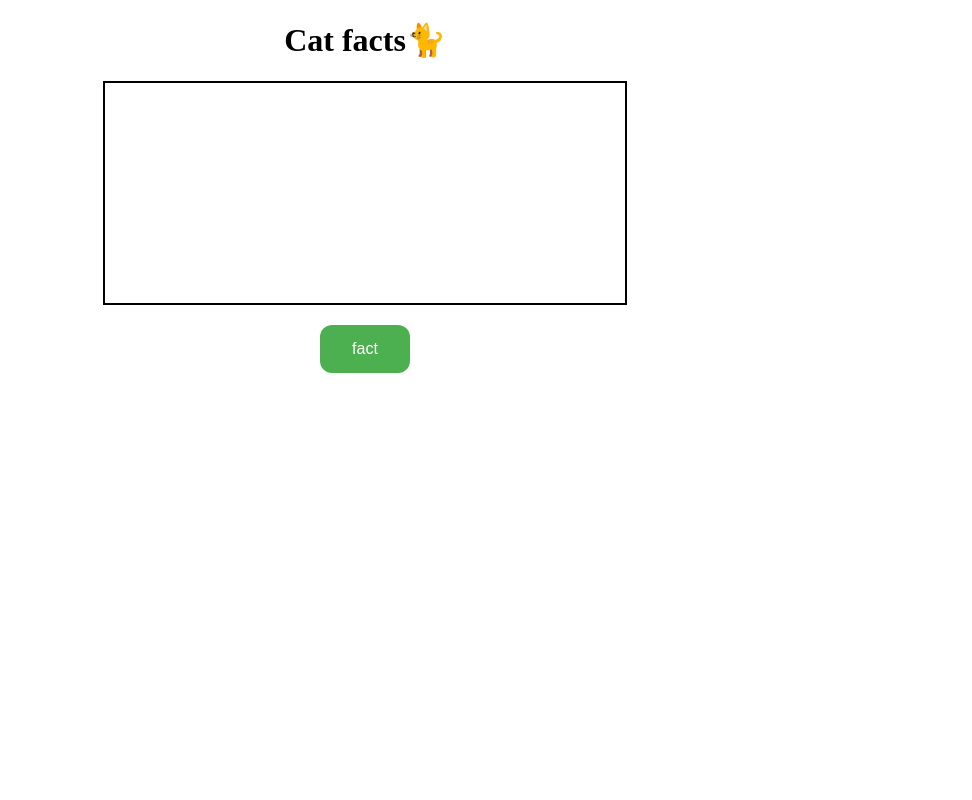
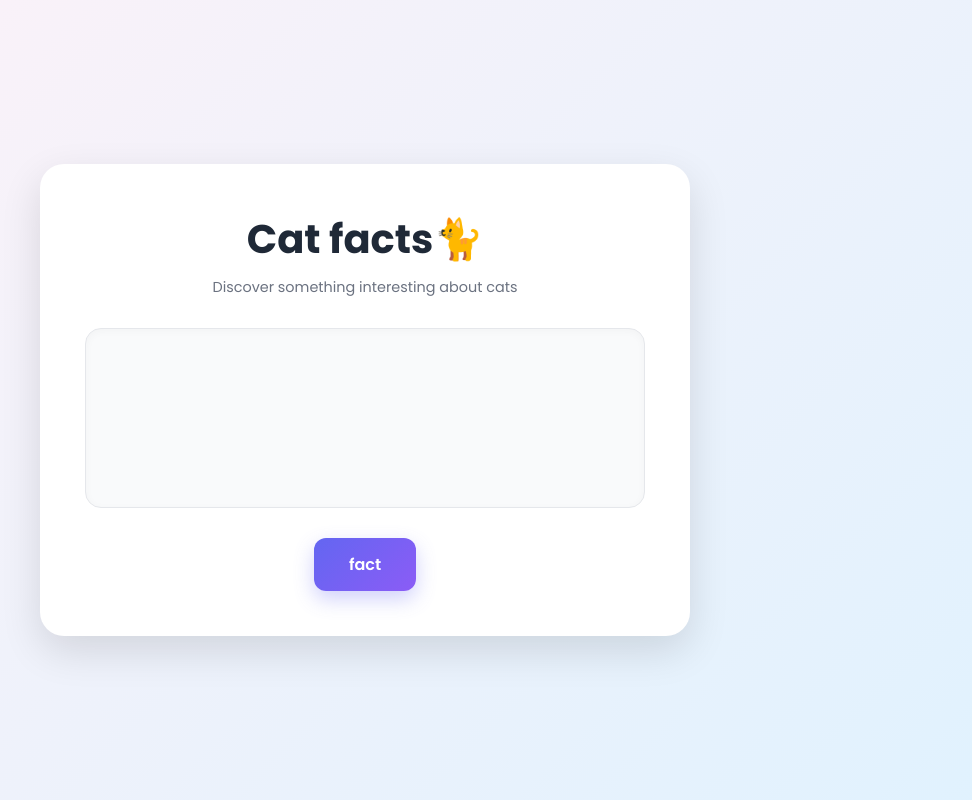
Before and after one commit to chaitanyasai-11/Frontend-MINI-Project, a plain HTML site: page index.html in a window 1280 px wide. Shown: the whole page, without its empty margins (275-1247 px from the left). Drawn offline with Linux system fonts and the light colour scheme.

Commit message:
Add files via upload

````diff
--- a/style.css
+++ b/style.css
@@ -1,34 +1,113 @@
-button{
-    background-color: #4CAF50;
-    border: none;
-    color: white;
-    padding: 15px 32px;
-    text-align: center;
-    text-decoration: none;
-    display: inline-block;
-    font-size: 16px;
-    margin: 4px 2px;
-    cursor: pointer;
-    border-radius: 12px;
-    margin-top: 20px;
+@import url('https://fonts.googleapis.com/css2?family=Poppins:wght@400;500;600;700&display=swap');
+
+* {
+  margin: 0;
+  padding: 0;
+  box-sizing: border-box;
+  }
+
+body {
+font-family: 'Poppins', sans-serif;
+min-height: 100vh;
+background: linear-gradient(135deg, #fdf2f8, #e0f2fe);
+display: flex;
+justify-content: center;
+align-items: center;
+padding: 20px;
 }
-button:hover{
-    background-color: #3e8e41;
+
+center {
+width: 100%;
+max-width: 650px;
+background-color: #ffffff;
+padding: 45px;
+border-radius: 24px;
+box-shadow: 0 15px 40px rgba(0, 0, 0, 0.12);
 }
+
+h1 {
+font-size: 2.5rem;
+color: #1f2937;
+margin-bottom: 10px;
+font-weight: 700;
+}
+
+h1::after {
+content: "Discover something interesting about cats";
+display: block;
+font-size: 0.9rem;
+font-weight: 400;
+color: #6b7280;
+margin-top: 8px;
+}
+
+#box {
+width: 100%;
+min-height: 180px;
+margin-top: 30px;
+padding: 30px;
+display: flex;
+justify-content: center;
+align-items: center;
+background: #f9fafb;
+border: 1px solid #e5e7eb;
+border-radius: 16px;
+font-size: 1.1rem;
+line-height: 1.8;
+color: #374151;
+text-align: center;
+box-shadow: inset 0 2px 8px rgba(0, 0, 0, 0.03);
+transition: all 0.3s ease;
+}
+
+#box:hover {
+transform: translateY(-3px);
+box-shadow: 0 10px 25px rgba(0, 0, 0, 0.08);
+}
+
+button {
+margin-top: 30px;
+padding: 14px 35px;
+border: none;
+border-radius: 12px;
+background: linear-gradient(135deg, #6366f1, #8b5cf6);
+color: white;
+font-family: 'Poppins', sans-serif;
+font-size: 1rem;
+font-weight: 600;
+cursor: pointer;
+box-shadow: 0 8px 20px rgba(99, 102, 241, 0.3);
+transition: all 0.3s ease;
+}
+
+button:hover {
+transform: translateY(-3px);
+box-shadow: 0 12px 25px rgba(99, 102, 241, 0.4);
+}
+
 button:active {
-    background-color: #3e8e41;
-    box-shadow: 0 5px #666;
-    transform: translateY(4px);
+transform: translateY(1px);
 }
-#box{
-    width: 500px;
-    height: 200px;
-    border: 2px solid black;
-    margin-top: 20px;
-    padding: 10px;
-    font-size: 20px;
-    text-align: center;
+
+@media (max-width: 600px) {
+center {
+padding: 30px 20px;
 }
-h1{
-    text-align: center;
+
+```
+h1 {
+    font-size: 2rem;
 }
+
+#box {
+    min-height: 150px;
+    padding: 20px;
+    font-size: 1rem;
+}
+
+button {
+    width: 100%;
+}
+```
+
+}
````
